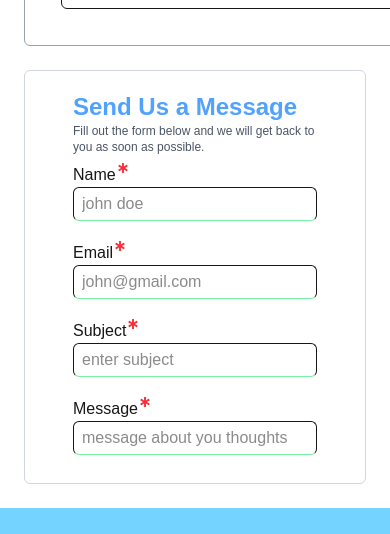
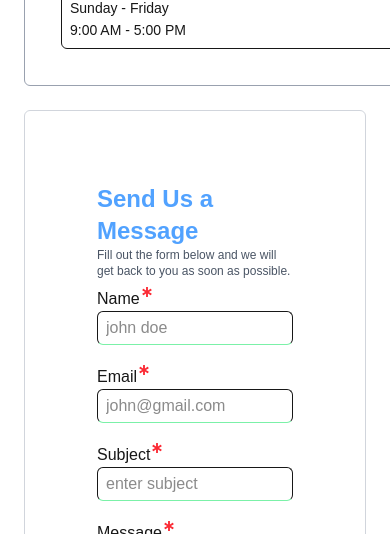
Before and after one commit to SantoshBhandari7/SchoolManagementSystem_Frontend-Using_Next.js, a Next.js app: page /contact-us in a window 390 px wide. Shown: the part 854-1388 px from the top of the page. Built offline with nearby package versions, Linux system fonts and the light colour scheme.

Commit message:
complete contact page

```diff
--- a/app/(client)/contact-us/page.tsx
+++ b/app/(client)/contact-us/page.tsx
@@ -27,7 +27,7 @@ const ContactPage = () => {
             </p>
           </div>
         </div>
-        <div className="w-full min-h-[40vh] justify-around  bg-white/30 flex flex-col sm:flex-col  lg:flex-row gap-6 p-6  ">
+        <div className="w-full min-h-[40vh] mt-10 justify-around  bg-white/30 flex flex-col sm:flex-col  lg:flex-row gap-6 p-6  ">
           <div className="flex flex-col  whitespace-nowrap border rounded-md border-gray-400  h-fit p-7 w-fit ">
             <h1 className="font-bold text-2xl text-blue-400">
               Our Contact Information
@@ -69,7 +69,7 @@ const ContactPage = () => {
               </div>
             </div>
           </div>
-          <div className=" border border-gray-300 px-12 py-5 w-fit h-fit p-18 sm:p-18 md:p-14 lg:p-12 rounded-md">
+          <div className=" border border-gray-300  w-fit h-fit p-18 sm:p-18 md:p-14 lg:p-12 rounded-md">
             <h1 className="font-bold text-2xl text-blue-400">
               Send Us a Message
             </h1>
```
